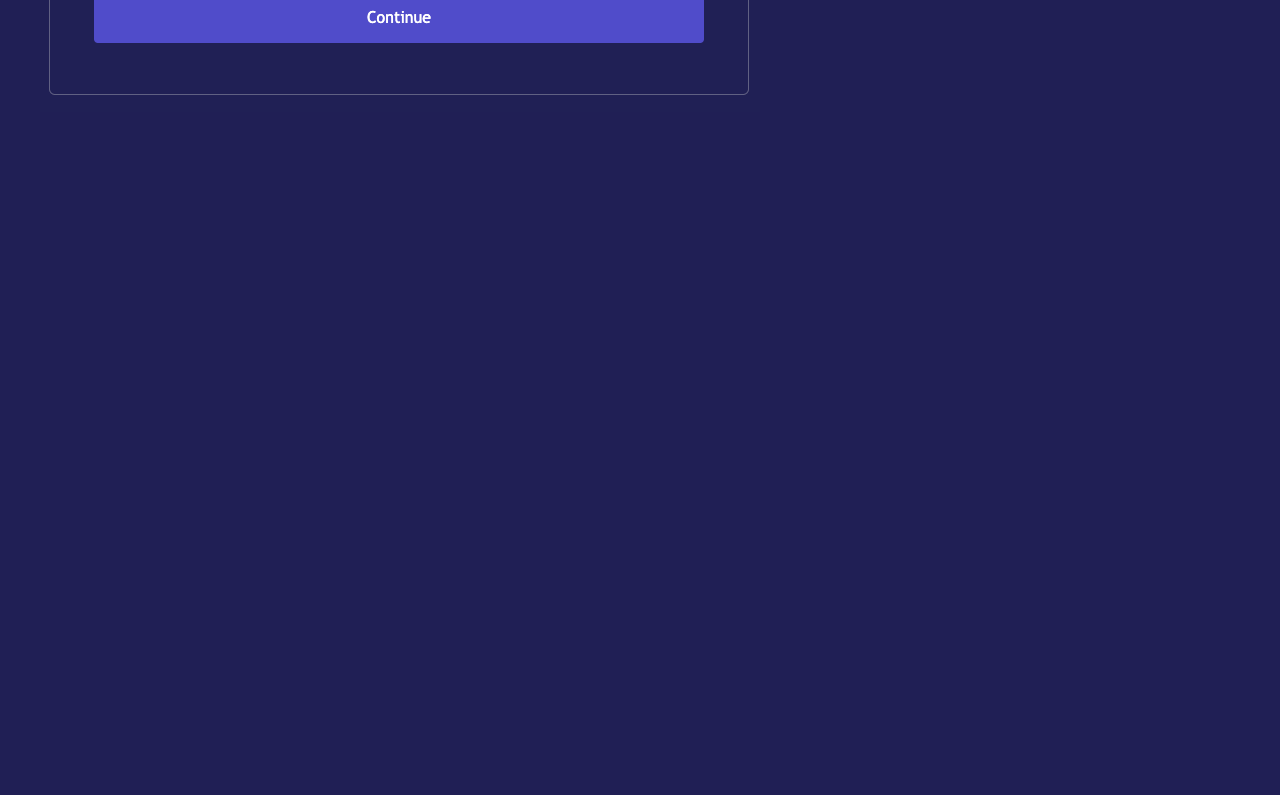
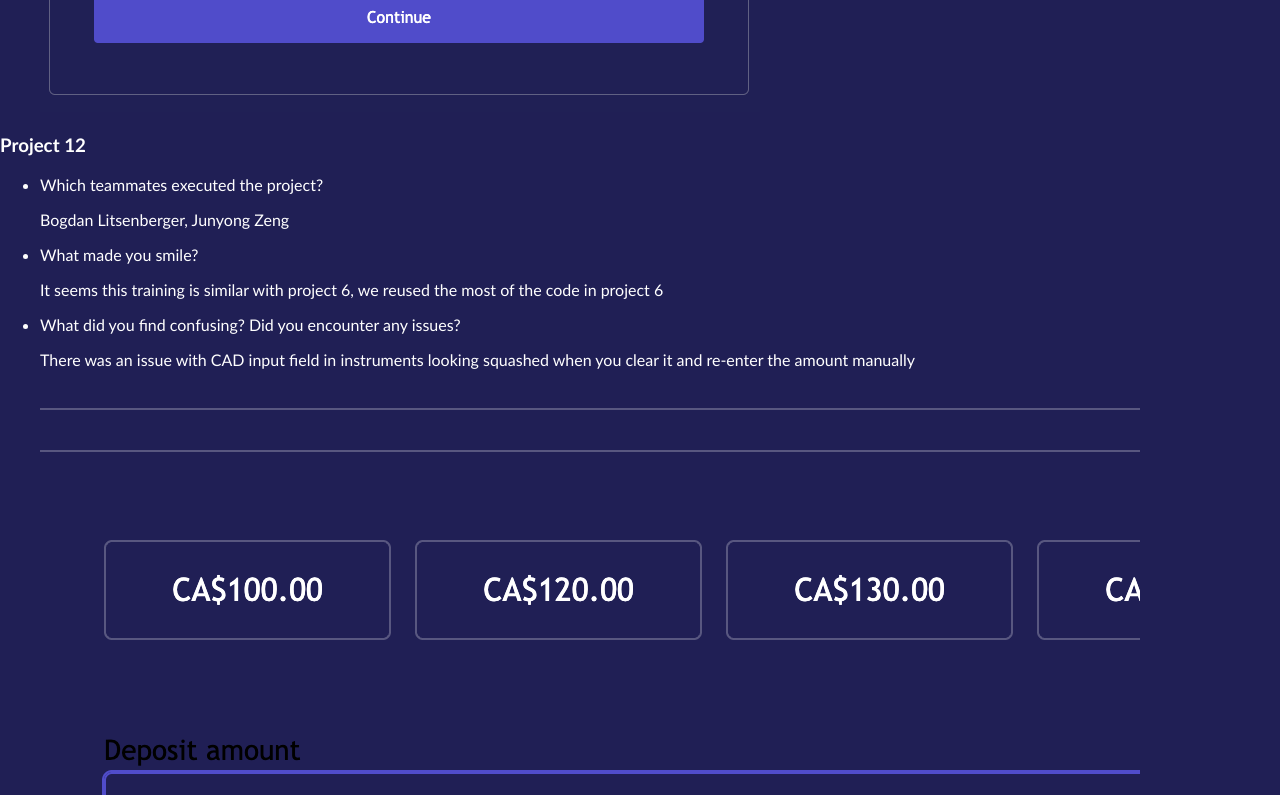
Before and after one commit to ZengJunyong/training, a Vue app: page /debriefs in a window 1280 px wide. Shown: the part 1720-2515 px from the top of the page. Before the commit the page ends 1851 px from the top, so only its background shows below. Built offline with nearby package versions, Linux system fonts and the light colour scheme.

Commit message:
Add Project 12 debrief

```diff
--- a/src/views/Debriefs.vue
+++ b/src/views/Debriefs.vue
@@ -89,6 +89,24 @@
       </p>
     </li>
   </ul>
+  <h3>Project 12</h3>
+  <ul>
+    <li>
+      Which teammates executed the project?
+      <p>Bogdan Litsenberger, Junyong Zeng</p>
+    </li>
+    <li>
+      What made you smile?
+      <p>It seems this training is similar with project 6, we reused the most of the code in project 6</p>
+    </li>
+    <li>
+      What did you find confusing? Did you encounter any issues?
+      <p>There was an issue with CAD input field in instruments looking squashed when you clear it and re-enter the amount manually<br>
+        <img src="../assets/p12-bug.png" alt="">
+      </p>
+	  <p>Another issue is when you make a deposit transaction and then update Rebilly Instruments without refreshing the page, it causes an error saying that transaction was already completed. We had to destroy Rebilly Instruments instance and mount it again to allow making multiple deposits without refreshing a page.</p>
+    </li>
+  </ul>
 </template>
 <style scoped>
 h3, ul {
```
Also changed, not shown: src/assets/p12-bug.png (added).
